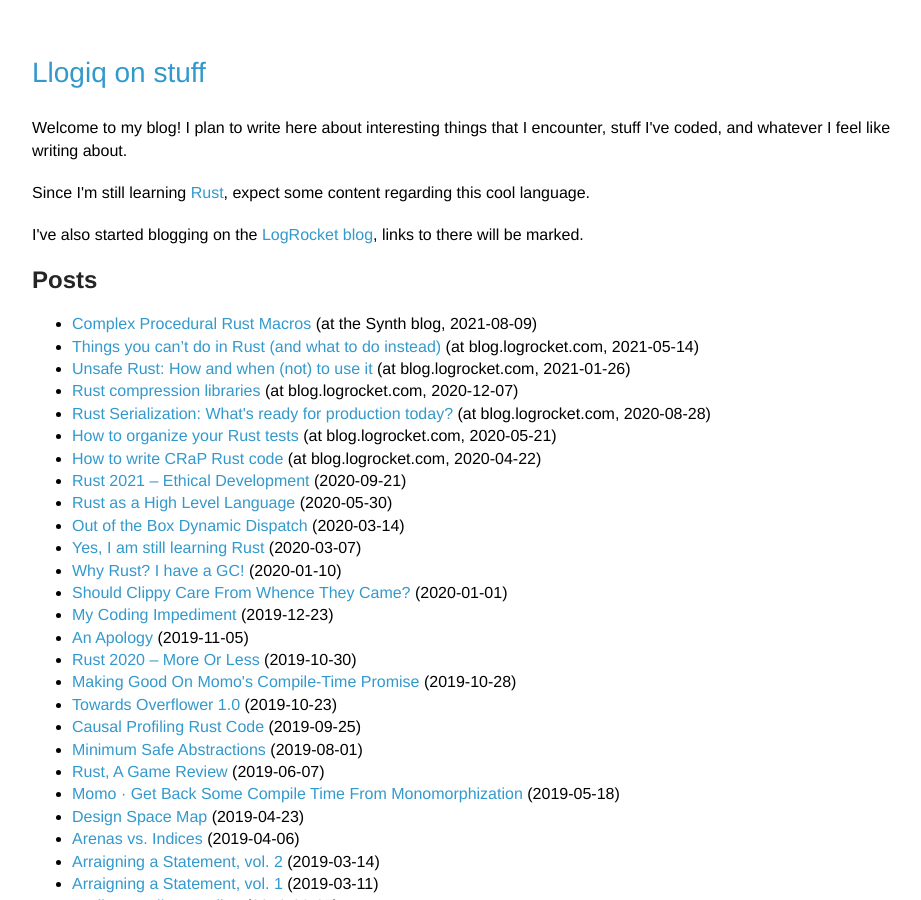
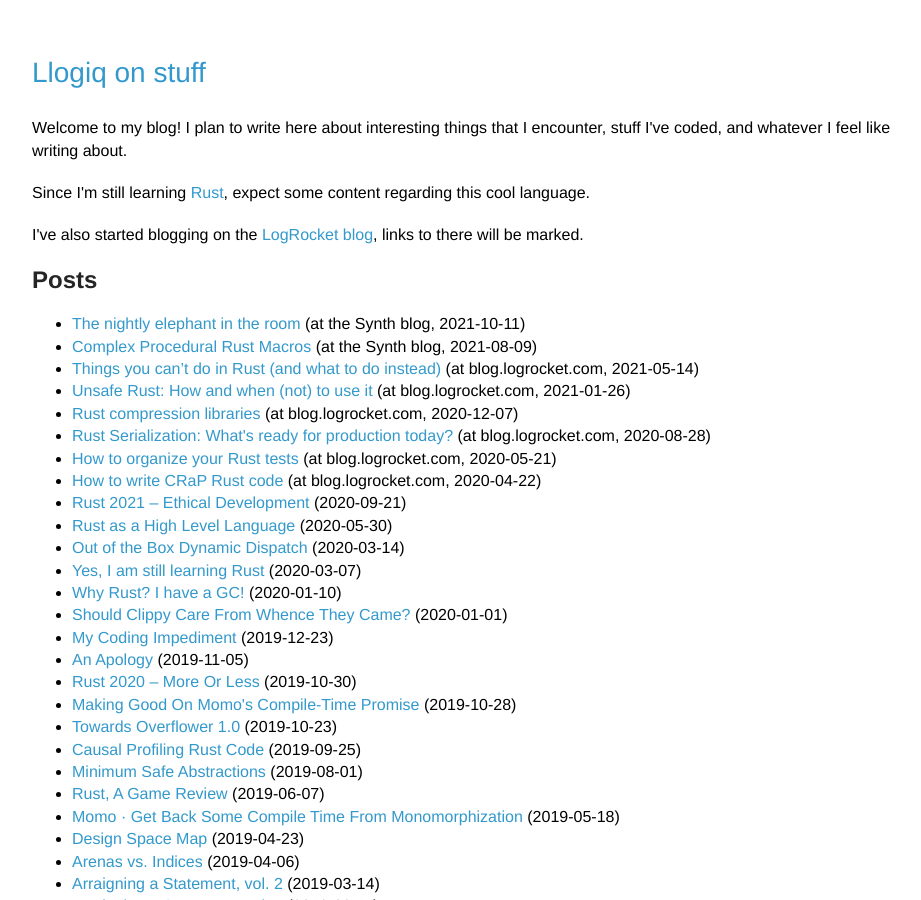
Before and after one commit to llogiq/llogiq.github.io, a Jekyll site: the page built from index.html, in a window 1280 px wide and 900 px high. Shown: the whole window, without its empty margins (178-1099 px from the left). Built offline with Jekyll 4.4.1, drawn with Linux system fonts in a browser that asks for light colours.

Commit message:
link recent synth blog

```diff
--- a/index.html
+++ b/index.html
@@ -8,6 +8,7 @@ title: "Here You Are"
   Posts
 </h2>
 <ul>
+<li><a href="https://www.getsynth.com/docs/blog/2021/10/11/nightly">The nightly elephant in the room</a> (at the Synth blog, 2021-10-11)</li>
 <li><a href="https://www.getsynth.com/docs/blog/2021/08/09/macro">Complex Procedural Rust Macros</a> (at the Synth blog, 2021-08-09)</li>
 <li><a href="https://blog.logrocket.com/what-you-cant-do-in-rust-and-what-to-do-instead/">Things you can’t do in Rust (and what to do instead)</a> (at blog.logrocket.com, 2021-05-14)</li>
 <li><a href="https://blog.logrocket.com/unsafe-rust-how-and-when-not-to-use-it">Unsafe Rust: How and when (not) to use it</a> (at blog.logrocket.com, 2021-01-26)</li>
```
